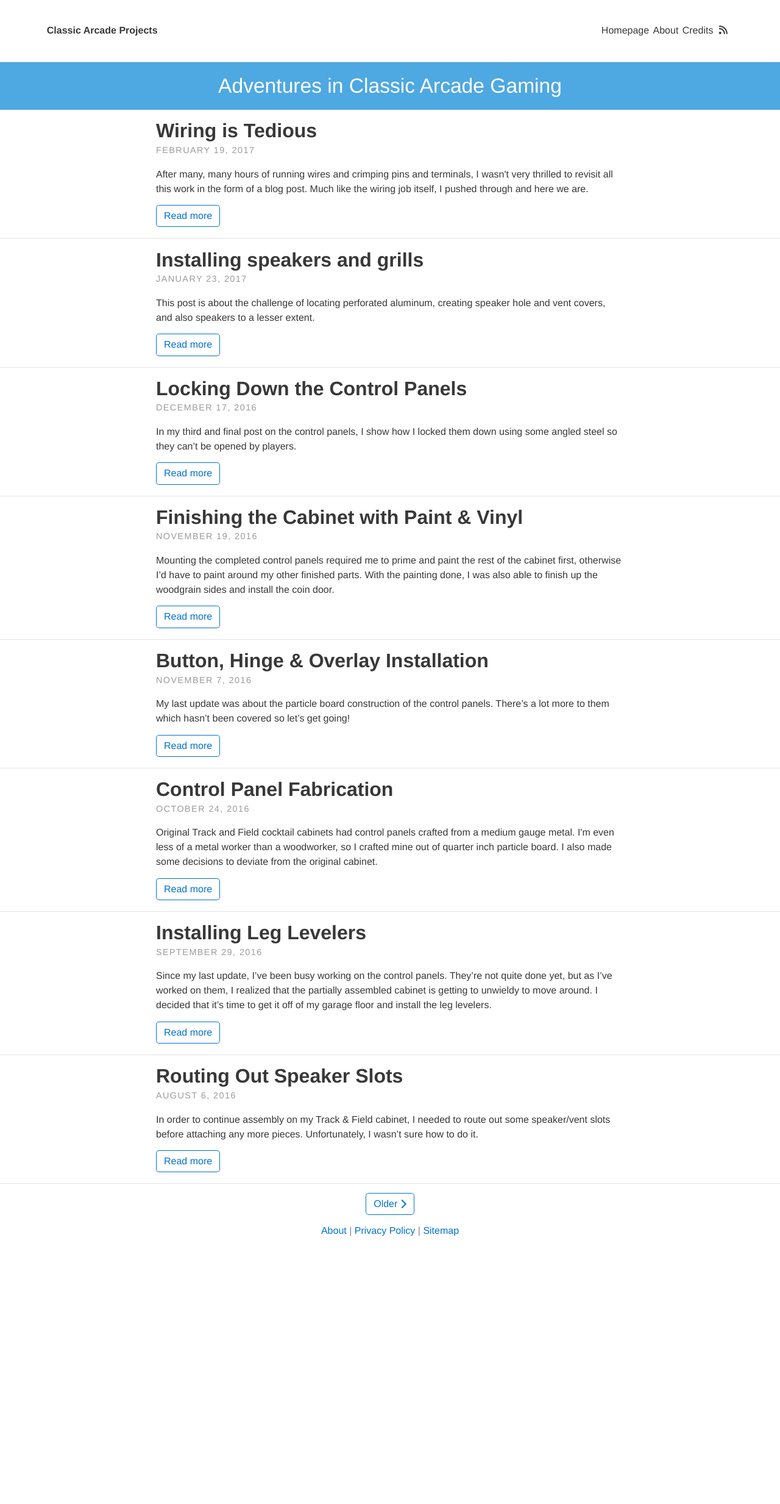
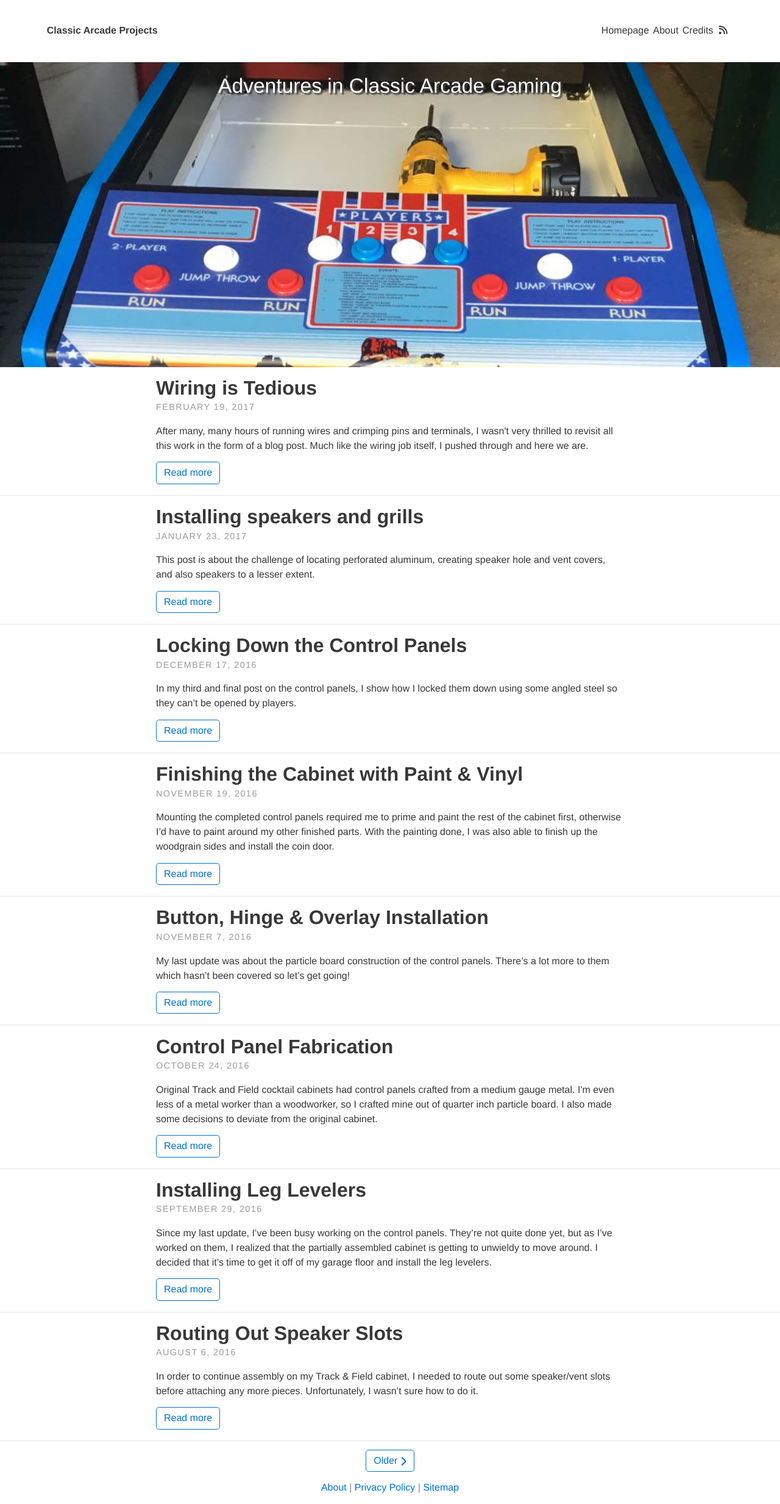
Before and after one commit to StilgarISCA/ClassicArcadeProjects, a Jekyll site: the page built from index.html, in a window 1280 px wide. Shown: the whole page at 61% size. Built offline with Jekyll 4.4.1, drawn with Linux system fonts in a browser that asks for light colours; nearby versions of some CDN libraries; the list of posts is cut into pages by our own code; before the commit the page ends 2044 px from its top, so only the background shows below that.

Commit message:
Add homepage image

```diff
--- a/_config.yml
+++ b/_config.yml
@@ -13,7 +13,7 @@ theme_settings:
   # Header and footer text
   header_text: >
      <p>Adventures in Classic Arcade Gaming</p>
-  header_text_feature_image:
+  header_text_feature_image: "img/tnf-forum-mostly-complete.jpg"
   footer_text: >
    <a href="/about">About</a> | <a href="/privacy">Privacy Policy</a> | <a href="/sitemap.xml">Sitemap</a>
 
--- a/_sass/base/_variables.scss
+++ b/_sass/base/_variables.scss
@@ -22,6 +22,9 @@ $selection-color: #D4D4D4; // visible when highlighting text
 // Header colours
 $header-link-color: #383838;
 
+// Feature image for homepage
+$homepage-image-text-shadow-color: #454545;
+
 // Feature image for articles
 $feature-image-text-color: #fff;
 $feature-image-text-shadow-color: #454545;
--- a/_sass/layouts/_index.scss
+++ b/_sass/layouts/_index.scss
@@ -3,6 +3,7 @@
   @extend %padding-regular;
   display: inline-block;
   width: 100%;
+  height: 500px;
   background-color:$header-desc-background-color;
   background-size: cover;
   font-size: 1.2em;
@@ -12,15 +13,26 @@
 .call-out p:last-child {
   margin-bottom: 0;
   font-size: 1.75em;
-    }
+  text-shadow: 3px 3px 2px $homepage-image-text-shadow-color;
+  .meta {
+    color: rgba($homepage-image-text-shadow-color, .7);
+    text-shadow: none;
+  }
+}
 @media only screen and (max-width: 700px) {
   .call-out p:last-child {
     font-size: 1.25em;
+  }
+  .call-out {
+    height: 300px;
   }
 }
 @media only screen and (max-width: 500px) {
   .call-out p:last-child {
     font-size: 1em;
+  }
+  .call-out {
+    height: 150px;
   }
 }
 // Post listing
```
Also changed, not shown: index.html (line endings or trailing spaces).
